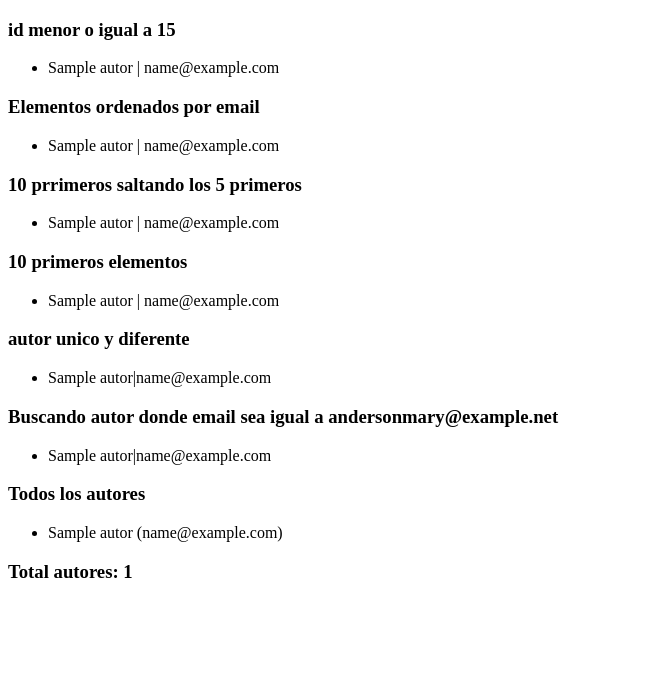
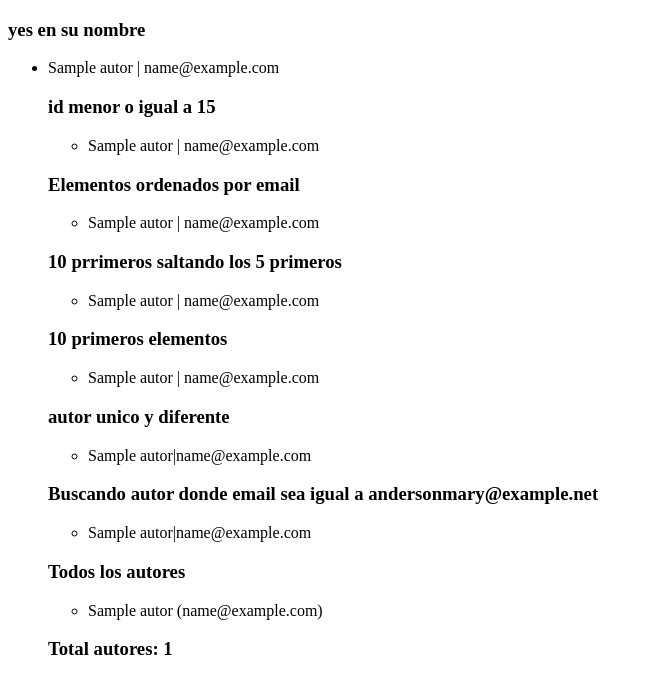
Before and after one commit to zaknein/PracticasDjango, a Django app: template Django/my_blog/templates/post/queries.html in a window 1280 px wide. Shown: the top 694 px of the page, without its empty margins (0-653 px from the left). Run offline with Django 4.2, Linux system fonts and the light colour scheme; the template is opened without the code that fills it: values that come from a table or form of the project are taken from there, others are empty; tables that the repository leaves empty hold one stand-in row (values such as "Sample post").

Commit message:
filtrar por nombre

```diff
--- a/Django/my_blog/post/views.py
+++ b/Django/my_blog/post/views.py
@@ -28,4 +28,7 @@
     # obrener todos los elementos de id menor o igual a 15
 
     filtrados = Autor.objects.filter(id__lte=15)
-    return render(req,'post/queries.html',{'autores': autores, 'filtered' : filtered, 'autor': autor, 'limit': limit, 'offset':offset, 'orden':orden, 'filtrados': filtrados})
+    # obtener todos los que contienen palabra yes en su nombre
+
+    filtro3 = Autor.objects.filter(name__contains="yes")
+    return render(req,'post/queries.html',{'filtro3': filtro3 ,'autores': autores, 'filtered' : filtered, 'autor': autor, 'limit': limit, 'offset':offset, 'orden':orden, 'filtrados': filtrados})
--- a/Django/my_blog/templates/post/queries.html
+++ b/Django/my_blog/templates/post/queries.html
@@ -7,6 +7,11 @@
     <title>Document</title>
 </head>
 <body>
+    <h3>yes en su nombre</h3>
+    <ul>
+        {% for name in filtro3%}
+        <li>{{name.name}} | {{name.email}}</li>
+        {% endfor %}
     <h3>id menor o igual a 15</h3>
     <ul>
         {% for mail in filtrados%}
```
